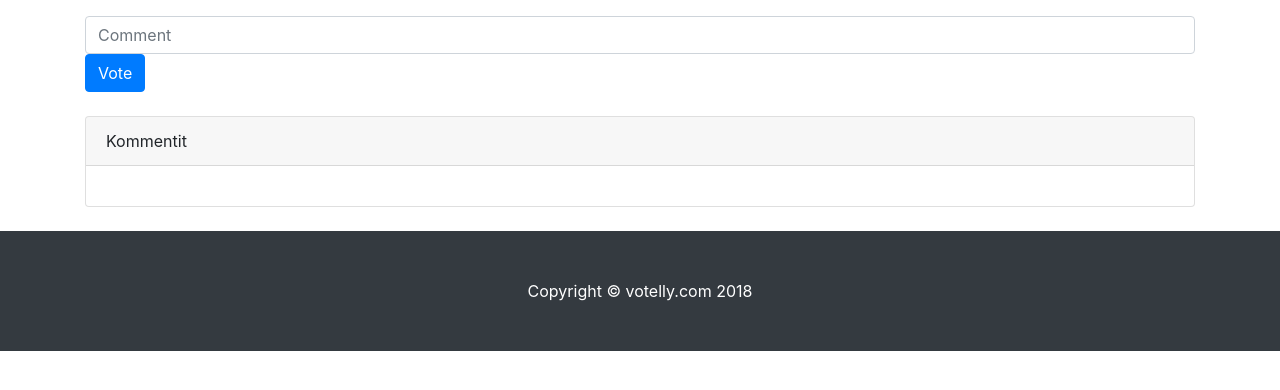
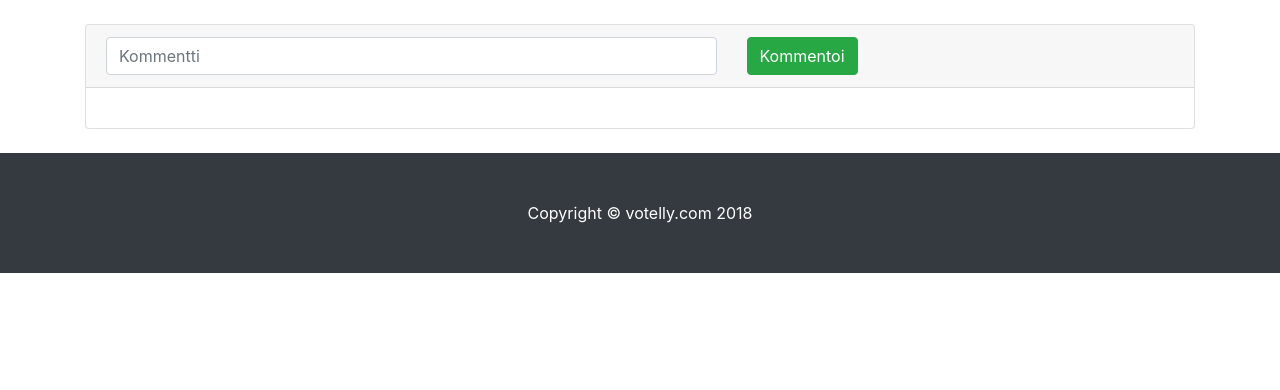
Before and after one commit to nachosmuchos/votelly, a Django app: template comments/templates/comments/comment.html in a window 1280 px wide. Shown: the part 131-521 px from the top of the page. Run offline with Django 3.2, Linux system fonts and the light colour scheme; the template is opened without the code that fills it, so the values that code supplies are empty; some libraries are stand-ins or nearby versions.

Commit message:
layout chages to comments

```diff
--- a/characters/templates/characters/vote.html
+++ b/characters/templates/characters/vote.html
@@ -41,7 +41,7 @@
           <p>{{ character.description }}</p>
           <form method="POST" action="{% url 'characters:vote_character' character.id %}">
             {% csrf_token %}
-            <th><input class="btn btn-primary" type="submit" value="Äänestä"></th>
+            <th><input class="btn btn-success" type="submit" value="Äänestä"></th>
           </form>
       </div>
 
--- a/comments/templates/comments/comment.html
+++ b/comments/templates/comments/comment.html
@@ -24,16 +24,18 @@
   {% endfor %}
   </table>
 
-  <form method="POST" action="{% url 'comments:comment_character' character.id %}">
-    {% csrf_token %}
-    <th><input type="text" class="form-control" id="formGroupExampleInput" placeholder="Comment" name="comment_text"></th>
-    <th><input class="btn btn-primary" type="submit" value="Vote"></th>
-  </form>
+
 
 
 <div class="card card-outline-secondary my-4">
   <div class="card-header">
-    Kommentit
+    <form method="POST" action="{% url 'comments:comment_character' character.id %}">
+      {% csrf_token %}
+      <div class="row">
+          <div class="col-sm-7"><input type="text" class="form-control" id="formGroupExampleInput" placeholder="Kommentti" name="comment_text"></div>
+          <div class=col-sm><input class="btn btn-success" type="submit" value="Kommentoi"></div>
+      </div>
+    </form>
   </div>
 <div class="card-body">
 
```
